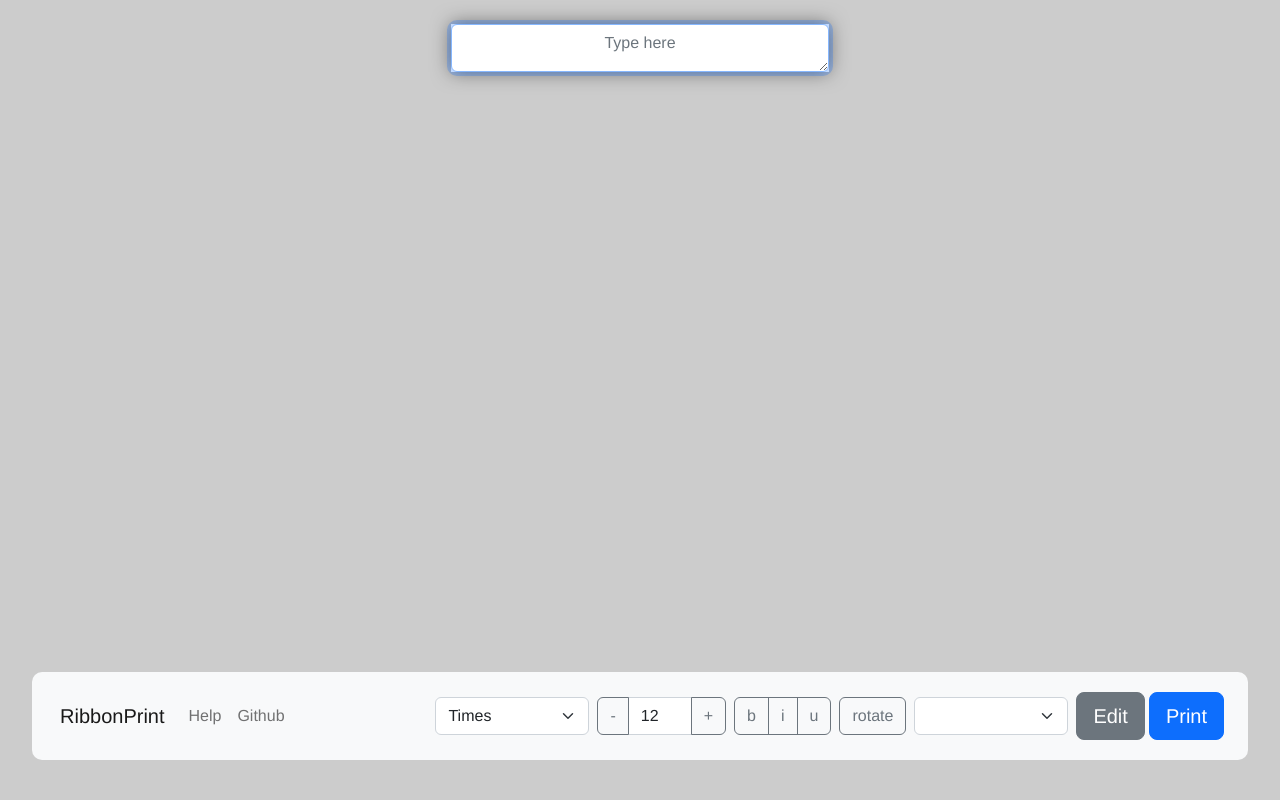
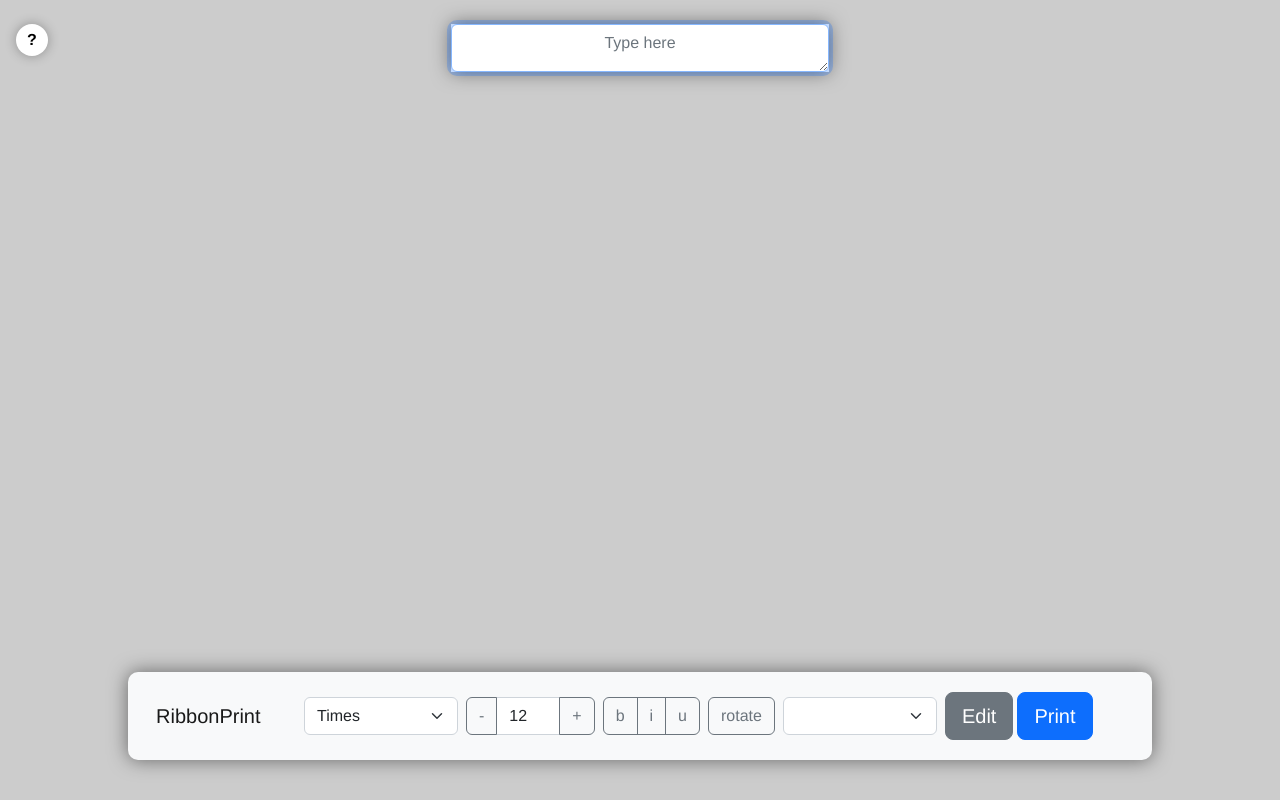
Before and after one commit to HuyenSofiaTUB/trauerschleife, a Vue app: page / in a window 1280 px wide. Built offline with nearby package versions, Linux system fonts and the light colour scheme.

Commit message:
overworked ui

```diff
--- a/src/App.vue
+++ b/src/App.vue
@@ -1,5 +1,5 @@
 <template>
-  <RibbonView/>
+  <RibbonView />
 </template>
 
 <script>
@@ -9,7 +9,7 @@ export default {
   name: 'App',
   components: {
     RibbonView
-}
+  }
 }
 </script>
 
@@ -20,19 +20,20 @@ export default {
   -webkit-font-smoothing: antialiased;
   -moz-osx-font-smoothing: grayscale;
   color: #000000;
+
 }
 
 html {
-  background-color: rgb(204, 204, 204);
+  background: rgb(204, 204, 204);
 }
 
 input[type='number'] {
-    -moz-appearance:textfield;
+  -moz-appearance: textfield;
 }
 
 input::-webkit-outer-spin-button,
 input::-webkit-inner-spin-button {
-    -webkit-appearance: none;
+  -webkit-appearance: none;
 }
 
 @font-face {
@@ -58,6 +59,7 @@ input::-webkit-inner-spin-button {
   font-weight: bold;
   font-style: italic;
 }
+
 @font-face {
   font-family: Playfair;
   src: url(./assets/Playfair/PlayfairDisplay-Regular.ttf);
--- a/src/components/HelpModal.vue
+++ b/src/components/HelpModal.vue
@@ -7,7 +7,12 @@ export default {
 
 <template>
     <!-- Button trigger modal -->
-    <a class="nav-link" aria-current="page" href="" data-bs-toggle="modal" data-bs-target="#helpModal">Help</a>
+    <a aria-current="page" href="" data-bs-toggle="modal" data-bs-target="#helpModal">
+        <div class="circle">
+            <p class="text">?</p>
+        </div>
+    </a>
+
     <!-- Modal -->
     <div class="modal" id="helpModal" tabindex="-1" aria-labelledby="helpModalLabel" aria-hidden="true">
         <div class="modal-dialog modal-fullscreen-sm-down modal-dialog-scrollable modal-dialog-centered">
@@ -36,6 +41,27 @@ export default {
 </template>
 
 <style>
+.circle {
+    color: black;
+    background-color: white;
+    border-radius: 100%;
+    display: flex;
+    justify-content: center;
+    align-content: center;
+    flex-direction: column;
+    height: 2em;
+    width: 2em;
+    margin-left: 1rem;
+    position: absolute;
+    box-shadow: 0 0 0.3cm rgba(0, 0, 0, 0.3);
+}
+
+.text {
+    margin: auto;
+    font-weight: bold;
+    font-size: 1em;
+}
+
 .modal-backdrop {
     z-index: 1000 !important;
 }
--- a/src/components/RibbonView.vue
+++ b/src/components/RibbonView.vue
@@ -154,6 +154,7 @@ export default {
 </script>
 
 <template>
+    <help-modal></help-modal>
     <nav class="navbar fixed-bottom navbar-expand-lg navbar-light bg-light dock">
         <div class="container-fluid">
             <a class="navbar-brand">RibbonPrint</a>
@@ -161,15 +162,7 @@ export default {
                 aria-controls="navbarTogglerDemo01" aria-expanded="false" aria-label="Toggle navigation">
                 <span class="navbar-toggler-icon"></span>
             </button>
-            <div class="collapse navbar-collapse" id="navbarTogglerDemo01">
-                <ul class="navbar-nav me-auto mb-2 mb-lg-0">
-                    <li class="nav-item">
-                        <help-modal></help-modal>
-                    </li>
-                    <li class="nav-item">
-                        <a class="nav-link" href="https://github.com/huyenngn/Schleifendruck">Github</a>
-                    </li>
-                </ul>
+            <div class="collapse navbar-collapse justify-content-center" id="navbarTogglerDemo01">
                 <form class="d-flex">
                     <div class="row justify-content-center align-items-center">
                         <div class="col p-1">
@@ -282,7 +275,7 @@ div.page {
     justify-content: center;
     align-items: center;
     position: relative;
-    margin: 1.5rem auto;
+    margin: 1.5rem auto 10rem auto;
     padding: 1rem 0rem;
 }
 
@@ -302,7 +295,8 @@ p.print {
 .dock {
     border-radius: 10px;
     padding: 1rem 1rem;
-    margin: 2.5rem 2rem;
+    margin: 2.5rem 10%;
+    box-shadow: 0 0 0.5cm rgba(0, 0, 0, 0.5);
 }
 
 #size {
--- a/src/main.js
+++ b/src/main.js
@@ -1,6 +1,6 @@
 import { createApp } from 'vue'
 import App from './App.vue'
-import 'bootstrap/dist/css/bootstrap.css'
+import 'bootstrap/dist/css/bootstrap.min.css'
 import "bootstrap"
 
 createApp(App).mount('#app')
```
